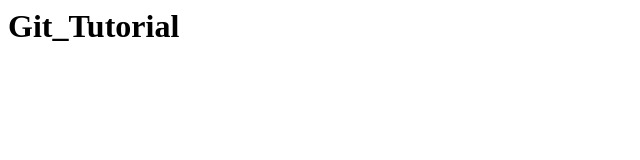
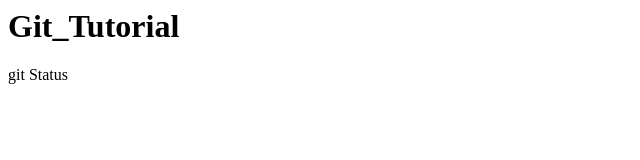
Before and after one commit to yu-su8016/git_tutorial2, a plain HTML site: page index.html in a window 1280 px wide. Shown: the full height of the page, 0-640 px from the left. Drawn offline with Linux system fonts and the light colour scheme.

Commit message:
git status

```diff
--- a/index.html
+++ b/index.html
@@ -1 +1,2 @@
 <h1>Git_Tutorial</h1>
+<p>git Status</p>
```
